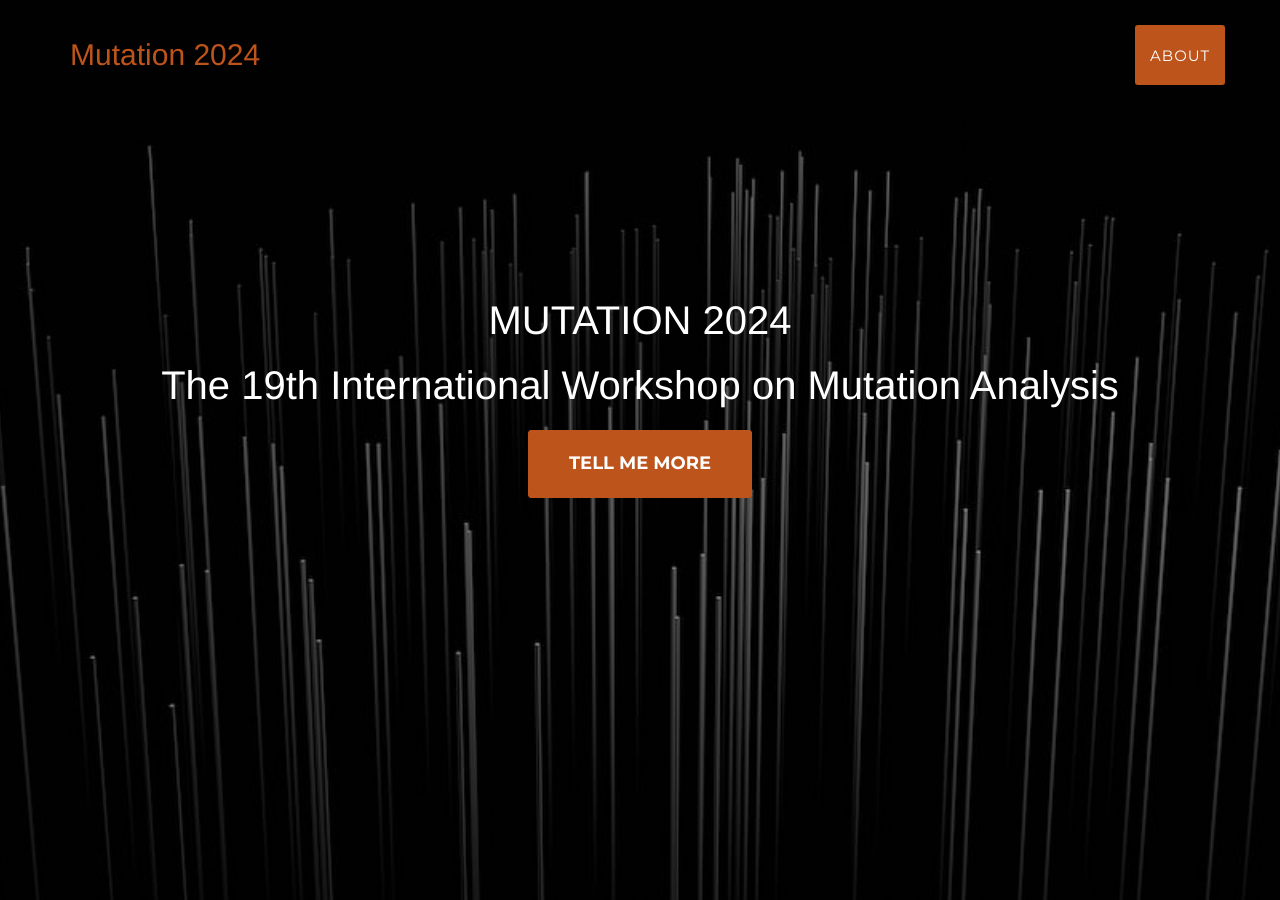
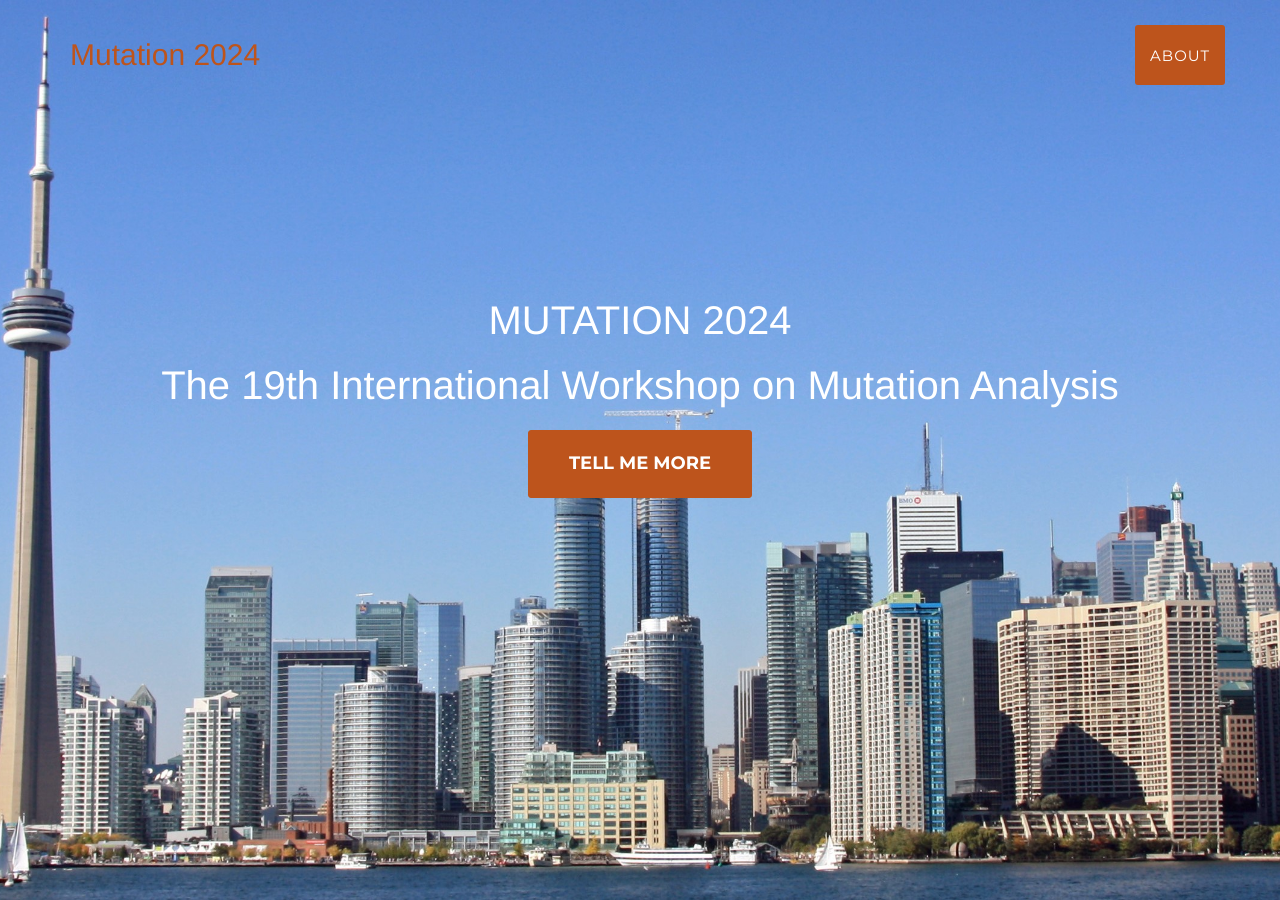
Before and after one commit to mutation-workshop/2024, a Jekyll site: the page built from index.html, in a window 1280 px wide and 900 px high. Built offline with Jekyll 4.4.1, drawn with Linux system fonts in a browser that asks for light colours; some web fonts are replaced.

Commit message:
New Toronto background.

```diff
--- a/_includes/css/style.css
+++ b/_includes/css/style.css
@@ -339,7 +339,7 @@ header {
     text-align: center;
     color: #fff;
     background-attachment: scroll;
-    background-image: url('{{ site.baseurl }}/css/style/img/background.jpg');
+    background-image: url('{{ site.baseurl }}/css/style/img/Toronto_Skyline_Wide_2014.jpg');
     background-position: center center;
     background-repeat: none;
     -webkit-background-size: cover;
```
Also changed, not shown: css/style/img/Toronto_Skyline_Wide_2014.jpg (added).
